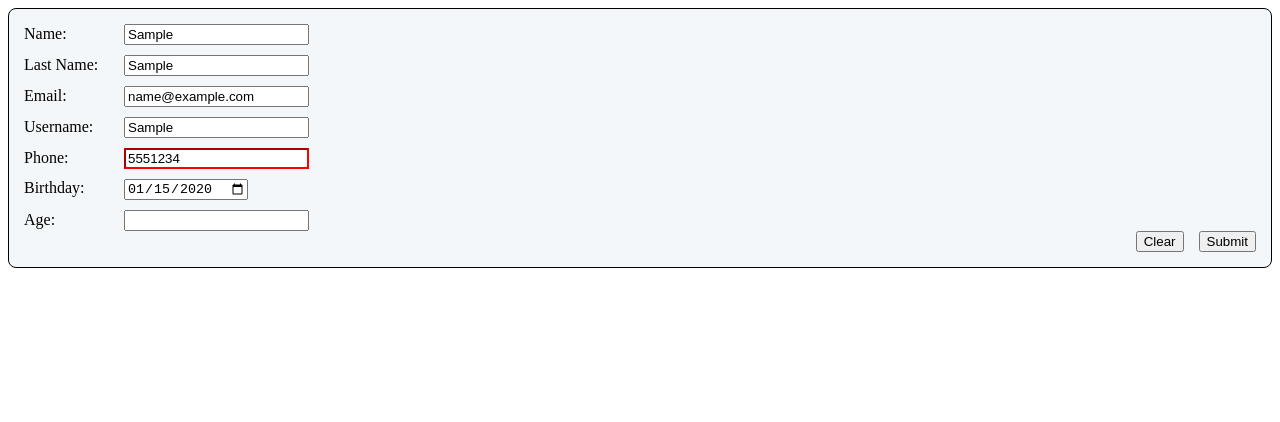
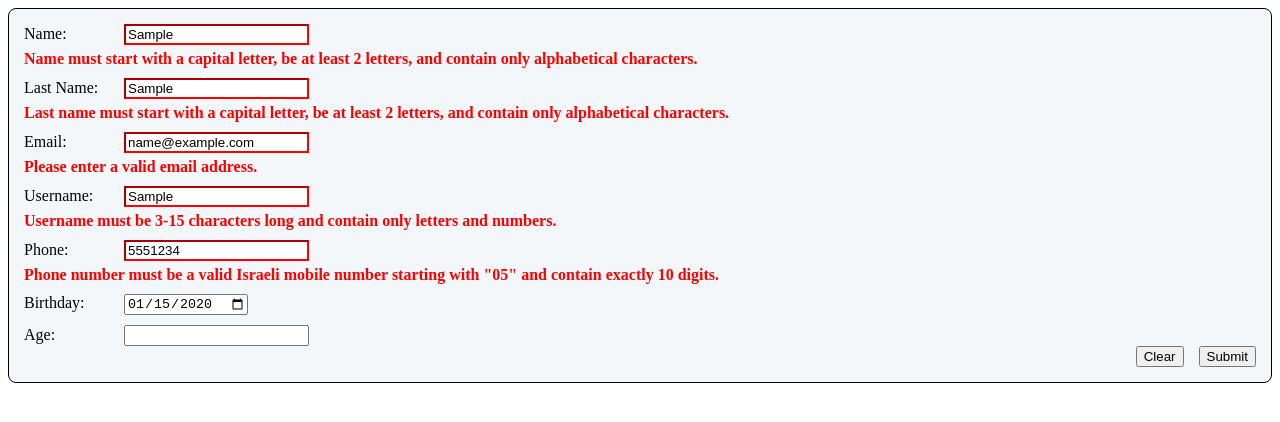
Before and after one commit to raztz15/react-form-library, a React (Vite) app: page / in a window 1280 px wide. Both pictures are taken after typing "Sample", "Sample", "name@example.com", "Sample", "5551234", "2020-01-15" into the empty fields and a click on the button "Submit". Shown: the top 422 px of the page. Built offline with nearby package versions, Linux system fonts and the light colour scheme.

Commit message:
Adding submit functionalities

```diff
--- a/src/components/form/Form.css
+++ b/src/components/form/Form.css
@@ -18,6 +18,12 @@
   min-width: 100px;
 }
 
+.input-error-message {
+  color: red;
+  font-weight: 600;
+  padding-top: 5px;
+}
+
 .form-buttons--container {
   display: flex;
   gap: 15px;
--- a/src/components/form/Form.tsx
+++ b/src/components/form/Form.tsx
@@ -1,7 +1,7 @@
 import { useEffect, useRef, useState } from 'react'
 import { IForm } from '../../interfaces'
 import './Form.css'
-import { BorderColor } from '@mui/icons-material';
+
 export const Form = ({ inputs, buttons }: IForm) => {
 
     const [form, setForm] = useState<Record<string, string | boolean>>({});
@@ -30,12 +30,24 @@ export const Form = ({ inputs, buttons }: IForm) => {
     }
 
     const handleSubmit = (e: React.MouseEvent<HTMLButtonElement, MouseEvent>) => {
-        e.preventDefault()
+        if (Object.values(errors).some(error => error !== null)) {
+            e.preventDefault()
+            inputs.forEach(({ id, validation, required }) => {
+                const inputElement = document.getElementById(id) as HTMLInputElement
+                const { value } = inputElement
+                if (required && !value) {
+                    setErrors(prevErrors => ({ ...prevErrors, [id]: 'This field is required.' }))
+                } else if (validation?.regex.test(value)) {
+                    setErrors(prevErrors => ({ ...prevErrors, [id]: validation.errorMessage }))
+                }
+            })
+        }
         console.log(form)
     }
 
     const handleReset = () => {
         setForm({})
+        setErrors({})
     }
 
     const getOnClickLogic = (buttonType: string, e: React.MouseEvent<HTMLButtonElement, MouseEvent>) => {
@@ -57,6 +69,7 @@ export const Form = ({ inputs, buttons }: IForm) => {
                     ref={index === 0 ? inputRef : undefined}
                     style={{ borderColor: errors[id] ? 'red' : '' }}
                 />
+                {errors[id] && <div className='input-error-message'>{validation?.errorMessage}</div>}
             </div>)}
         </div>
         <div className="form-buttons--container" >
```
